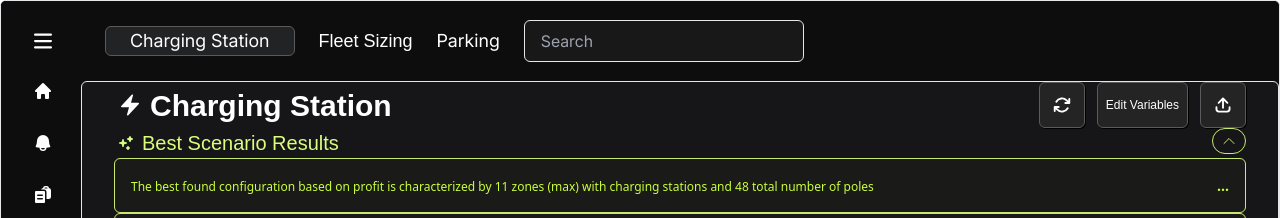
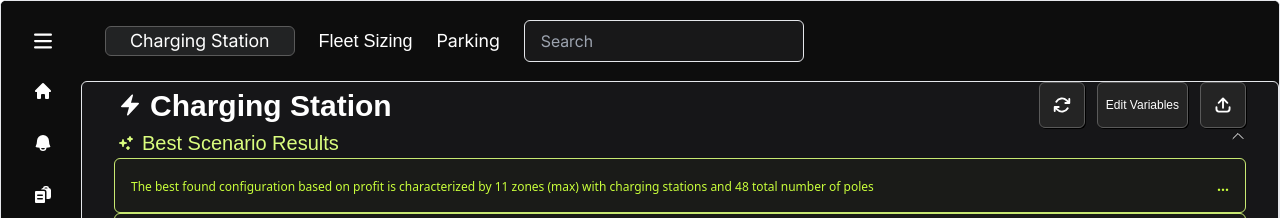
Before and after one commit to c-rose-g/Data-Visualization-Platform, a React (Vite) app in the folder data-viz-platform/: page /dashboard in a window 1280 px wide. Shown: the top 218 px of the page. Built offline with nearby package versions, Linux system fonts and the light colour scheme; no server answers; a web font is replaced by a local one.

Commit message:
Update CaretButton.tsx

```diff
--- a/data-viz-platform/src/components/CaretButton.tsx
+++ b/data-viz-platform/src/components/CaretButton.tsx
@@ -6,7 +6,7 @@ type CaretButtonProps = {
 export default function CaretButton({onClick, className = "" }: CaretButtonProps) {
 
   return (
-    <button type="button" onClick={onClick } className={`pl-2 pr-2  pt-1 pb-1 border border-[#C8E972] text-[#C8E972] ml-80  hover:bg-gray-700 rounded-full transform transition-transform ${className}`} aria-label="Toggle details">
+    <button type="button" onClick={onClick } className={`${className}`} aria-label="Toggle details">
       <svg xmlns="http://www.w3.org/2000/svg" fill="none" viewBox="0 0 24 24" strokeWidth={1.5} stroke="currentColor" className="size-4">
       <path strokeLinecap="round" strokeLinejoin="round" d="m19.5 8.25-7.5 7.5-7.5-7.5" />
       </svg>
```
